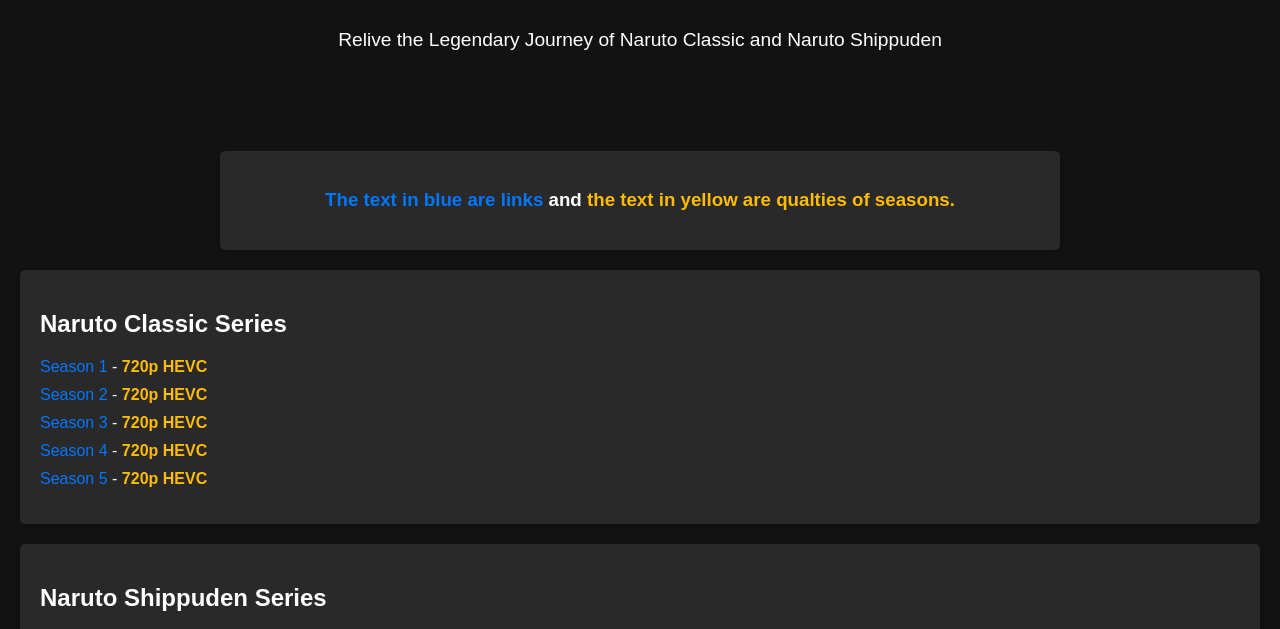
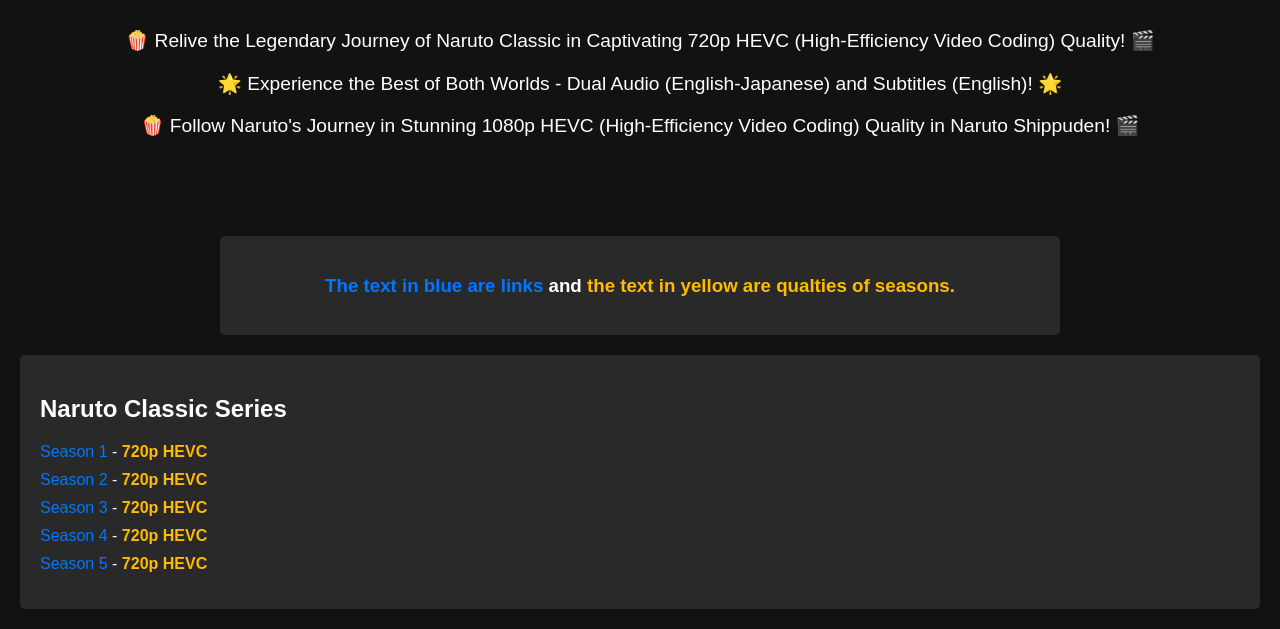
Before and after one commit to Collection-by-Namit/Whole-Naruto-Series, a plain HTML site: page index.html in a window 1280 px wide. Shown: the part 170-799 px from the top of the page. Drawn offline with Linux system fonts and the light colour scheme.

Commit message:
Update index.html

```diff
--- a/index.html
+++ b/index.html
@@ -108,7 +108,9 @@
 <body>
     <header>
         <h1>Naruto Series</h1>
-        <p>Relive the Legendary Journey of Naruto Classic and Naruto Shippuden</p>
+        <p>🍿 Relive the Legendary Journey of Naruto Classic in Captivating 720p HEVC (High-Efficiency Video Coding) Quality! 🎬</p>
+        <p>🌟 Experience the Best of Both Worlds - Dual Audio (English-Japanese) and Subtitles (English)! 🌟</p>
+        <p>🍿 Follow Naruto's Journey in Stunning 1080p HEVC (High-Efficiency Video Coding) Quality in Naruto Shippuden! 🎬</p>
     </header>
 
     <section id="new-section">
```
